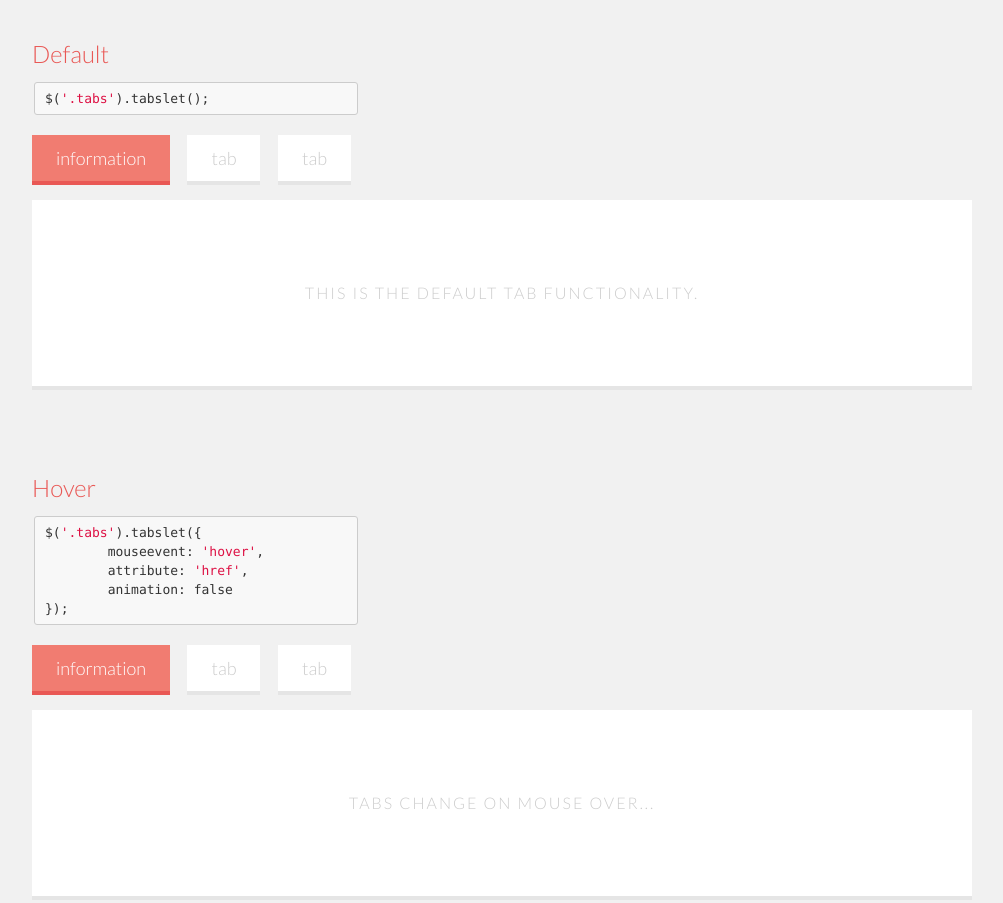
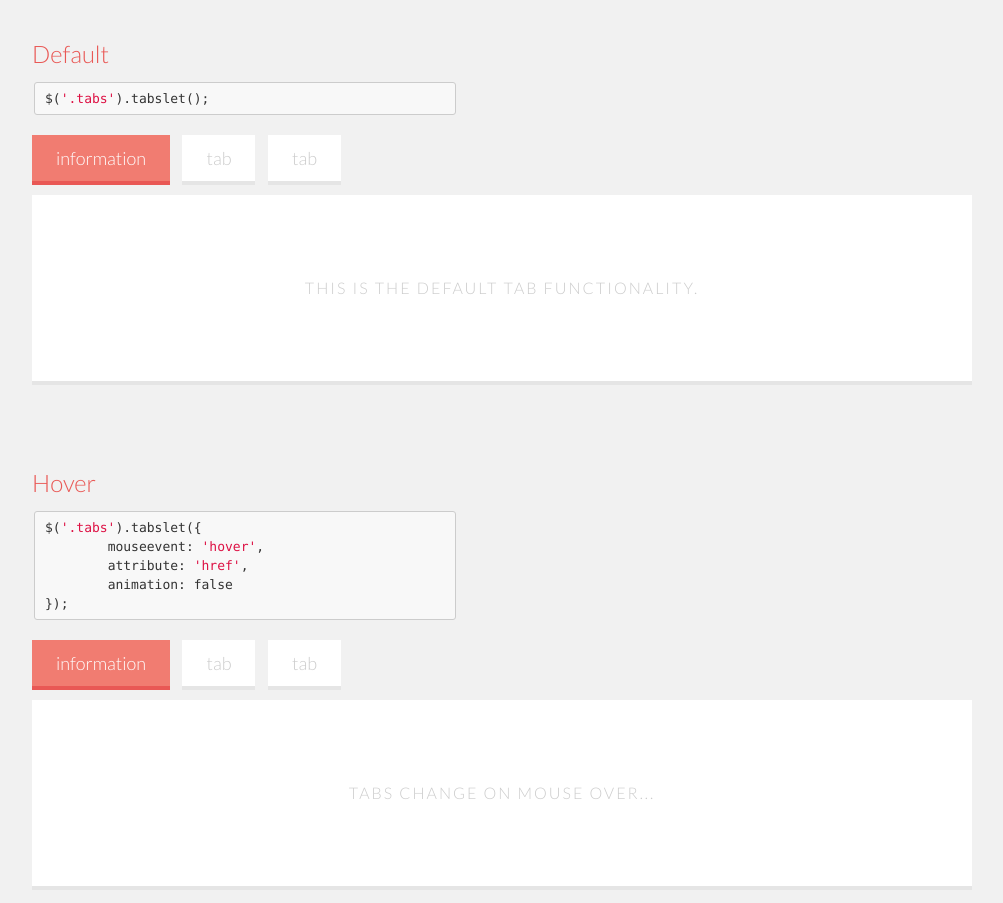
Before and after one commit to vdw/Tabslet, a plain HTML site: page demo/index.html in a window 1280 px wide. Shown: the part 700-1603 px from the top of the page, without its empty margins (138-1141 px from the left). Drawn offline with nearby package versions, Linux system fonts and the light colour scheme.

Commit message:
Fix some paddings at demo page

```diff
--- a/demo/stylesheets/styles.css
+++ b/demo/stylesheets/styles.css
@@ -126,7 +126,7 @@ ARTICLE H2 {
 }
 
 PRE {
-	width: 302px;
+	width: 400px;
 }
 
 /**
@@ -151,7 +151,7 @@ FOOTER {
  */
 .tabs > DIV {
 	/*border-top: 1px solid #c7c7c7*/
-	margin-top: 15px;
+	margin-top: 10px;
 	background: #F17C71 !important;
 	/*border-bottom: 4px solid #E95855 !important;*/
 }
@@ -166,7 +166,7 @@ FOOTER {
 .tabs LI {
 	background: white;
 	border-bottom: 4px solid #E5E5E5;
-	margin-right: 15px;
+	margin-right: 10px;
 }
 
 .tabs A {
```
